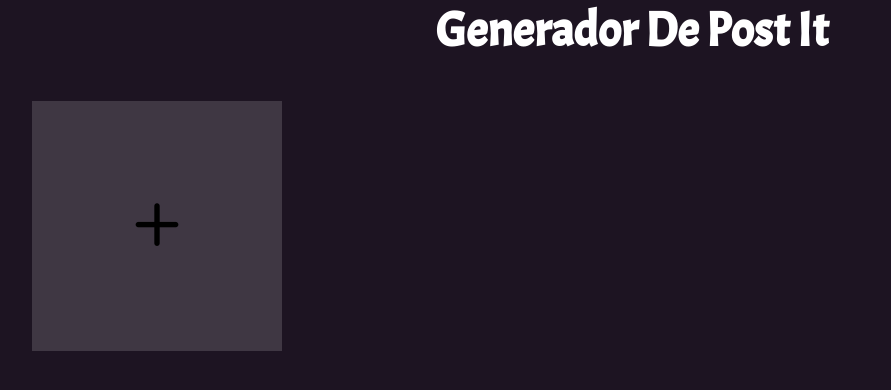
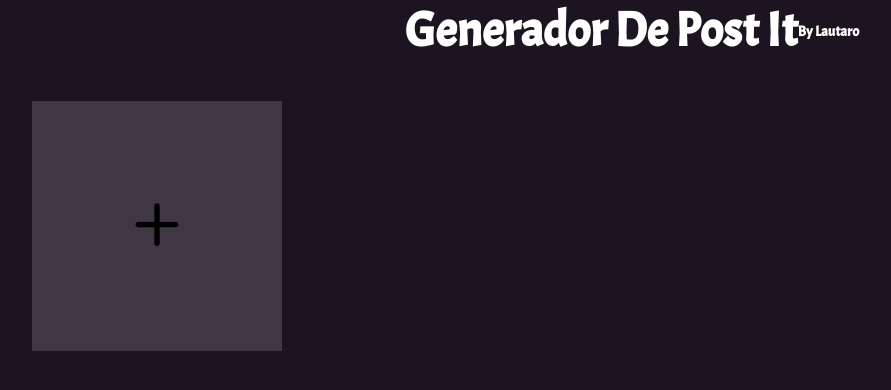
Before and after one commit to Lautaro-R-collins/Generador-de-Post-it, a plain HTML site: page index.html in a window 1280 px wide. Shown: the whole page, without its empty margins (8-899 px from the left). Drawn offline with nearby package versions, Linux system fonts and the light colour scheme.

Commit message:
commitone

```diff
--- a/index.html
+++ b/index.html
@@ -9,7 +9,7 @@
 </head>
 
 <body>
-    <h1>Generador De Post It</h1>
+    <h1>Generador De Post It <span> By Lautaro</span></h1>
     <div class="container">
         <div class="notas">
             <div id="crear">
--- a/style.css
+++ b/style.css
@@ -20,6 +20,9 @@ h1 {
     display: flex;
     justify-content: center;
     align-items: center;
+}
+span {
+    font-size: 0.3em;
 }
 
 main {
```
